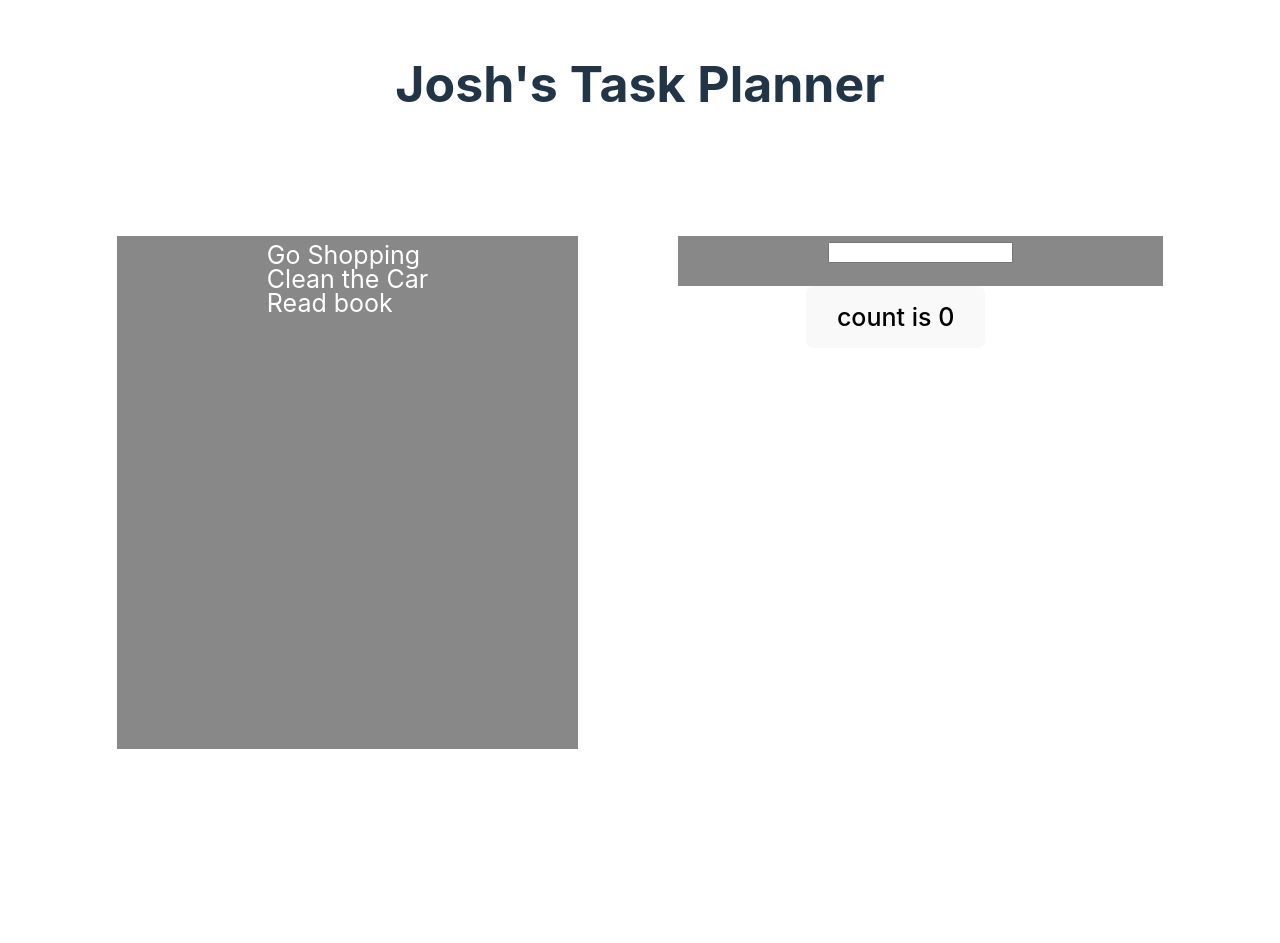
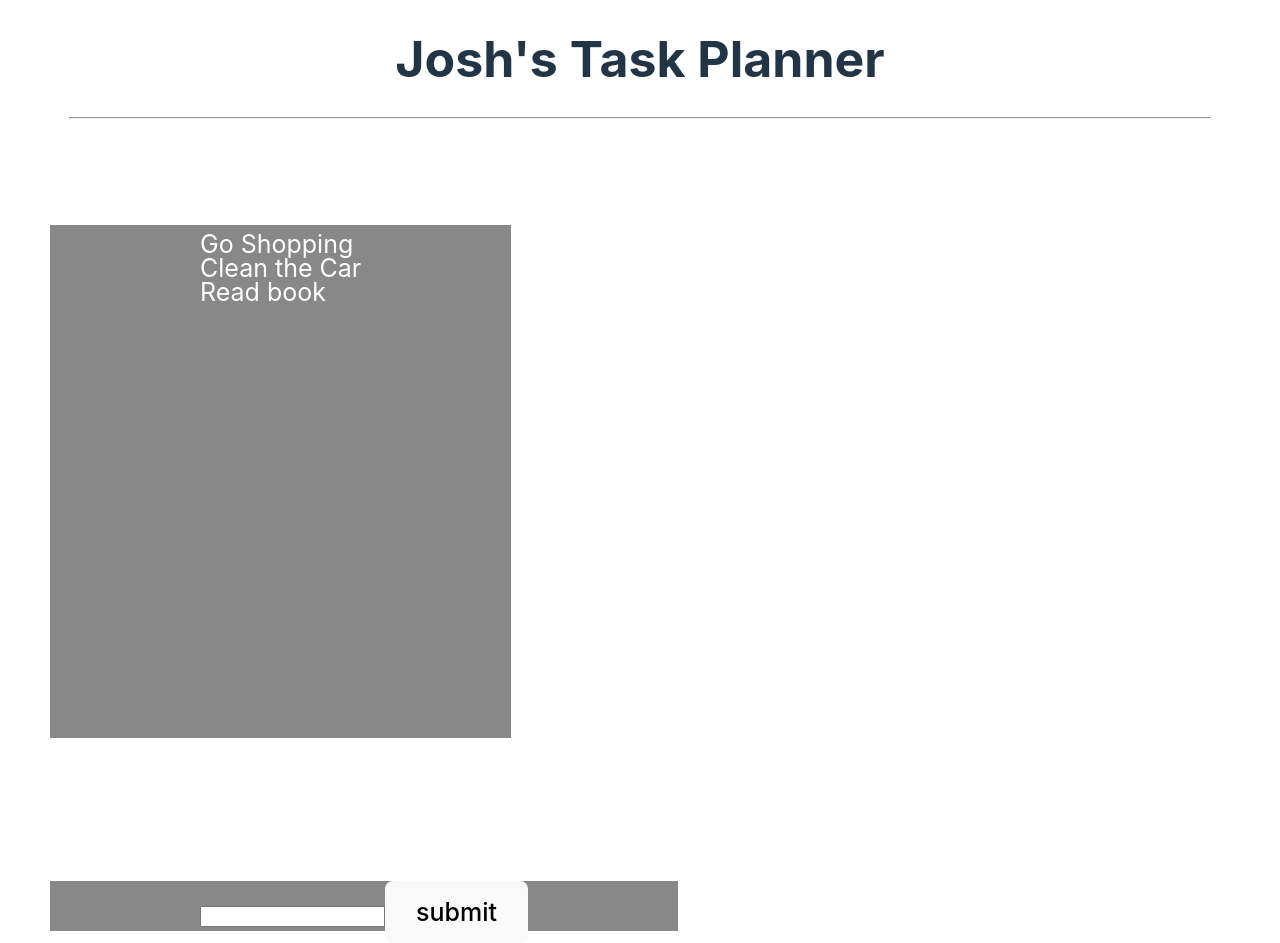
Before and after one commit to CodersforLearning/react-todo-app-JoshMance, a React (Vite) app: page / in a window 1280 px wide. Before the commit the page ends 800 px from the top, so only its background shows below. Built offline with nearby package versions, Linux system fonts and the light colour scheme.

Commit message:
Creating submit form

```diff
--- a/src/App.jsx
+++ b/src/App.jsx
@@ -4,7 +4,6 @@ import './App.css'
 
 function App() {
   const [count, setCount] = useState(0)
-  const nextId = 4;
   const tasks =  [
     { name: 'Go Shopping', id: 1},
     { name: 'Clean the Car', id: 2},
@@ -14,29 +13,40 @@ function App() {
     <li key={task.id}> {task.name} </li>
   );
 
+
+  function handleSubmit(e) {
+    e.preventDefault();
+    setCount((count) => count + 1);
+  }
+
+
   return (
     <div className="App">
        <h1>Josh's Task Planner</h1>
+       <hr />
 
        <div className="listbox">
           <h4> Current Tasks </h4>
           <ul className="currentTask">{listTasks}</ul>
+          {count}
        </div>
 
        <div className="listbox">
        <h4> New Task </h4>
           <div className="newTask">
 
-            <input type="text" id="taskNames" name="name" required minlength="4" maxlength="8" size="20" />
+          <form >
+          <input type="text" onChange={(e) => setInput(e.target.value)}></input>
+          <button type="submit" onClick={handleSubmit}>
+            submit
+          </button>
+          </form>
+
 
           </div>
        </div>
 
-      <div className="card">
-        <button onClick={() => setCount((count) => count + 1)}>
-          count is {count}
-        </button>
-      </div>
+
     </div>
   )
 }
--- a/src/index.css
+++ b/src/index.css
@@ -38,6 +38,10 @@ body {
   min-height: 100vh;
 }
 
+hr {
+  width: 1140px;
+}
+
 h1 {
   font-size: 2em;
   line-height: 1;
@@ -47,6 +51,7 @@ h4 {
   font-size: 1em;
   line-height: 0.01;
 }
+
 
 
 button {
```
